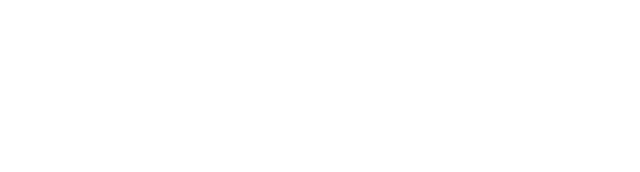
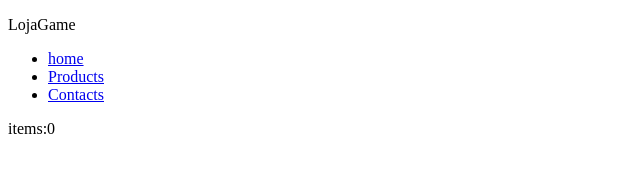
Before and after one commit to CRANKIT69/projeto.loja, a plain HTML site: page index.html in a window 1280 px wide. Shown: the whole page, without its empty margins (0-640 px from the left). Drawn offline with Linux system fonts and the light colour scheme.

Commit message:
feat: Criando o codigo do header html

```diff
--- a/index.html
+++ b/index.html
@@ -8,6 +8,18 @@
     <title>Document</title>
 </head>
 <body>
-
+    <header>
+        <p class="logo">Loja<span>Game</span></p>
+        <nav>
+            <ul>
+                <li><a href ="#">home</a></li>
+                <li><a href="#">Products</a></li>
+                <li><a href="#">Contacts</a></li>
+            </ul>
+        </nav>
+        <div class="'carrinho">
+            <span id="carrinho-item">items:0</span>
+        </div>
+    </header>
 </body>
 </html>
```
